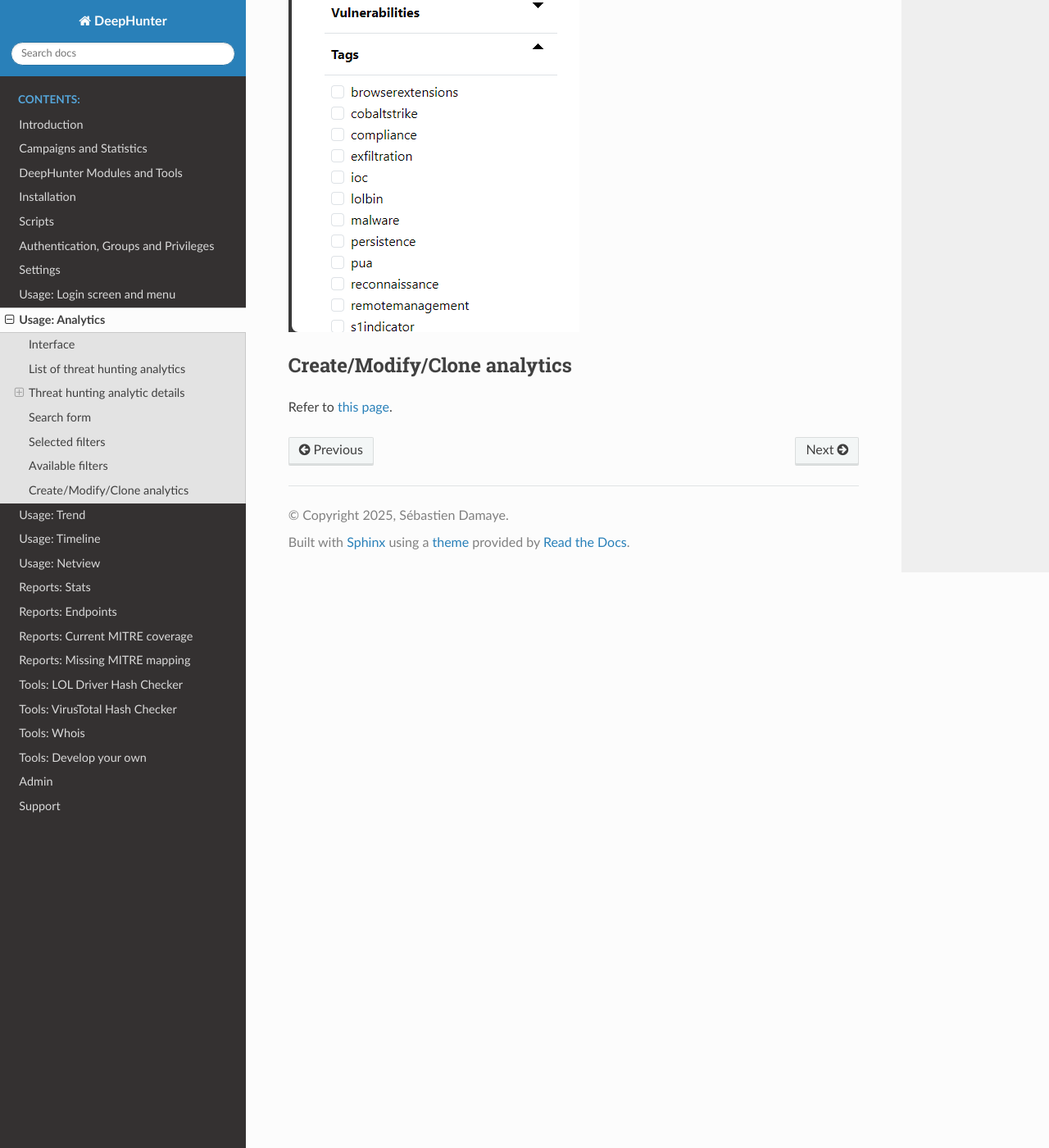
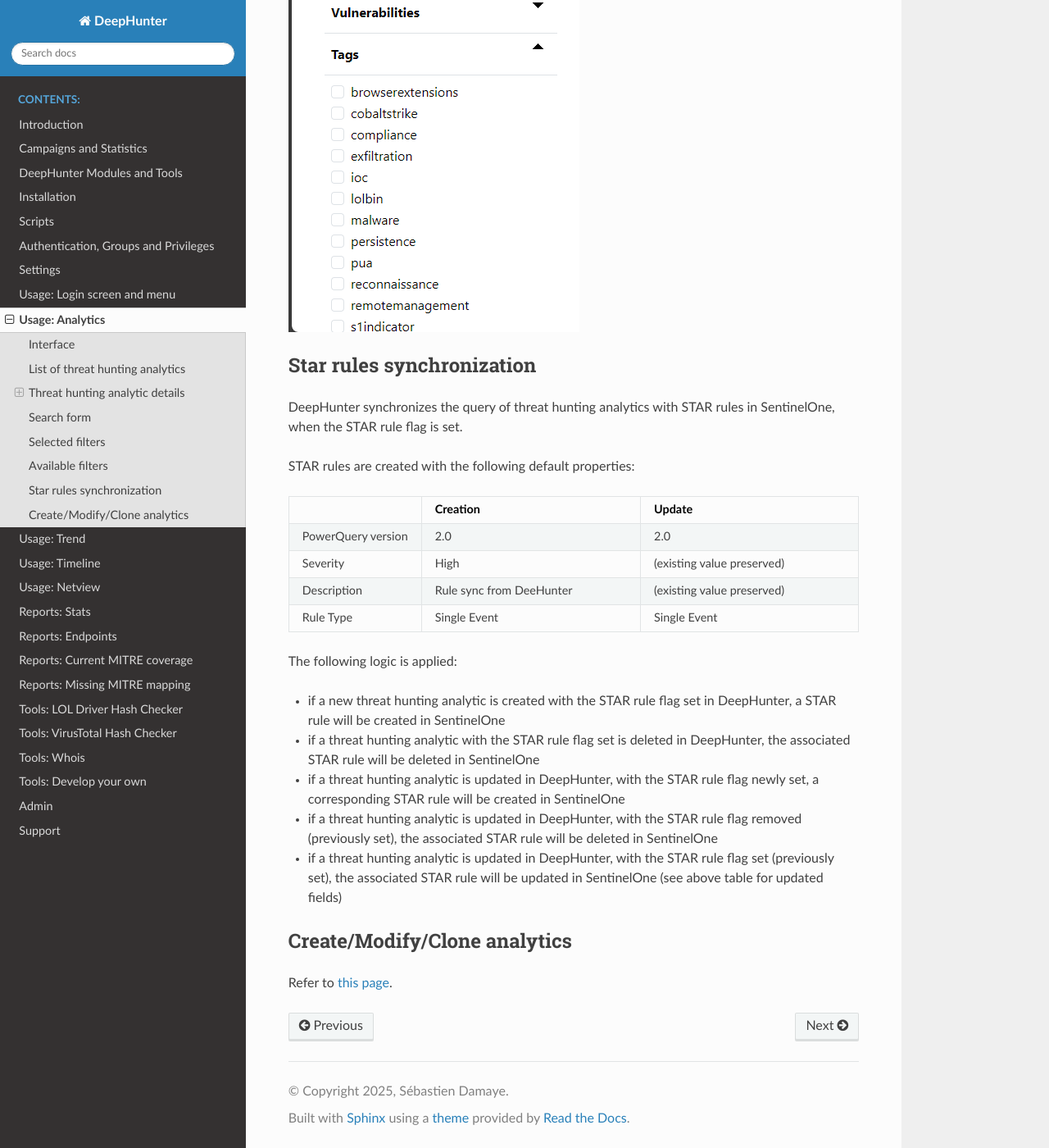
Before and after one commit to wikijm/deephunter, a Sphinx documentation site: the page built from docs/usage_analytics.rst, in a window 1280 px wide and 1400 px high, scrolled down 4226 px. Shown: the whole window at 82% size. Built offline with Sphinx 7.4.7 and the Read the Docs theme 3.1.0, drawn with Linux system fonts in a browser that asks for light colours; some of the changed text lies outside the part shown.

Commit message:
updated doc (STAR rules)

```diff
--- a/docs/usage_analytics.rst
+++ b/docs/usage_analytics.rst
@@ -78,11 +78,45 @@ List of applied filters. Click on the cross sign to remove a specific filter.
 
 Available filters
 *****************
-The list of all possible filters, broken down into sections. Expand a section and select a filter. It will be immediately added to the list of selected filters nad the page will refresh. You can add as many filters as you want. Filters from the same section are applied as a list of values (for example, if you select "Windows" and "Linux" as "Target OS", it will show the list of threat hunting analytics that cover "Windows" or "Linux").
+The list of all possible filters, broken down into sections. Expand a section and select a filter. It will be immediately added to the list of selected filters and the page will refresh. You can add as many filters as you want. Filters from the same section are applied as a list of values (for example, if you select "Windows" and "Linux" as "Target OS", it will show the list of threat hunting analytics that cover "Windows" or "Linux").
 
 .. image:: img/analytics_filters_available.png
   :alt: analytics filters available
 
+Star rules synchronization
+**************************
+DeepHunter synchronizes the query of threat hunting analytics with STAR rules in SentinelOne, when the STAR rule flag is set.
+
+STAR rules are created with the following default properties:
+
+.. list-table::
+   :widths: 25 50 50
+   :header-rows: 1
+
+   * -
+     - Creation
+     - Update
+   * - PowerQuery version
+     - 2.0
+     - 2.0
+   * - Severity
+     - High
+     - (existing value preserved)
+   * - Description
+     - Rule sync from DeeHunter
+     - (existing value preserved)
+   * - Rule Type
+     - Single Event
+     - Single Event
+
+The following logic is applied:
+
+- if a new threat hunting analytic is created with the STAR rule flag set in DeepHunter, a STAR rule will be created in SentinelOne
+- if a threat hunting analytic with the STAR rule flag set is deleted in DeepHunter, the associated STAR rule will be deleted in SentinelOne
+- if a threat hunting analytic is updated in DeepHunter, with the STAR rule flag newly set, a corresponding STAR rule will be created in SentinelOne
+- if a threat hunting analytic is updated in DeepHunter, with the STAR rule flag removed (previously set), the associated STAR rule will be deleted in SentinelOne
+- if a threat hunting analytic is updated in DeepHunter, with the STAR rule flag set (previously set), the associated STAR rule will be updated in SentinelOne (see above table for updated fields)
+
 Create/Modify/Clone analytics
 *****************************
 Refer to `this page <admin.html#create-modify-threat-hunting-analytics>`_.
```
